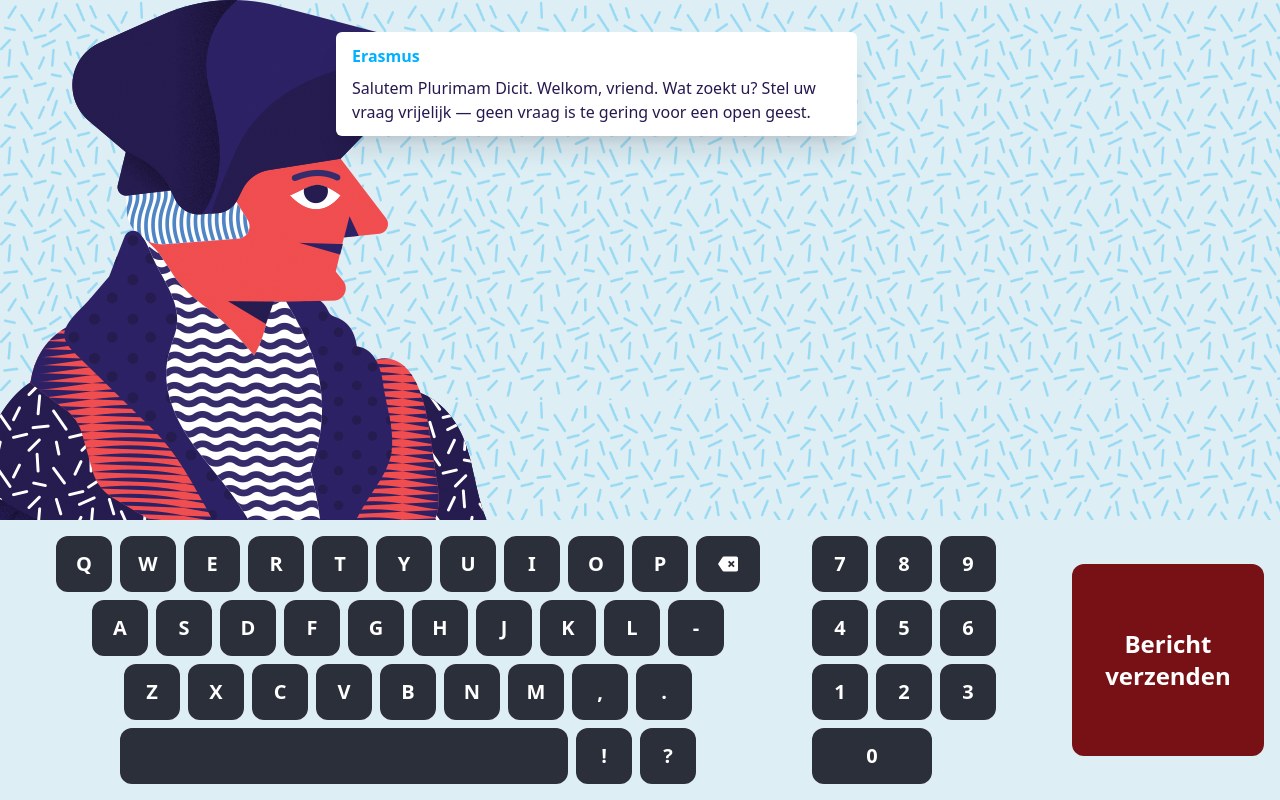
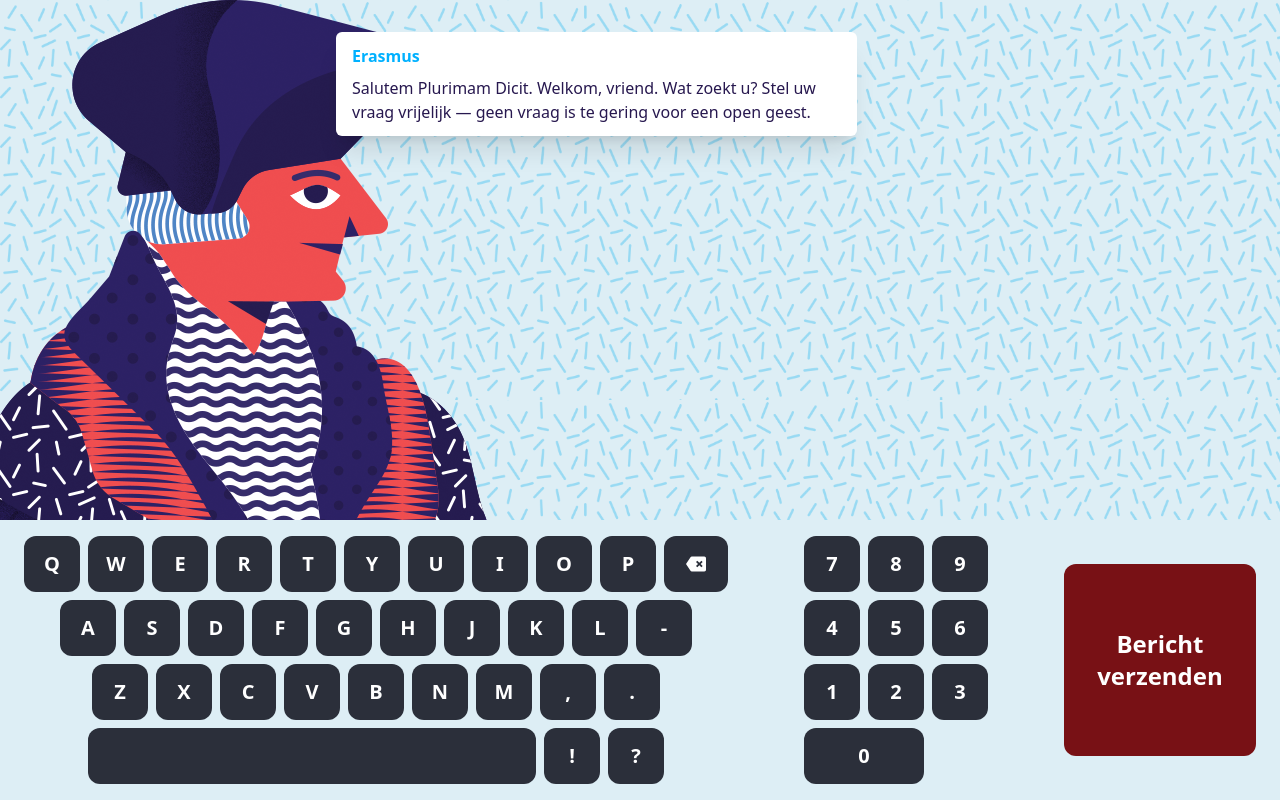
Before and after one commit to tempranova/erasmiana-digital, a Next.js app: page /en/bibliotheek in a window 1280 px wide. Built offline with nearby package versions, Linux system fonts and the light colour scheme.

Commit message:
keyboard position

```diff
--- a/src/components/ai/bibliotheek/keyboard.jsx
+++ b/src/components/ai/bibliotheek/keyboard.jsx
@@ -89,9 +89,10 @@
   };
 
   return (
-    <div className="flex gap-3 p-4 bg-[#DDEEF5] select-none w-full">
+    <div className="flex justify-center bg-[#DDEEF5] p-4">
+      <div className="flex gap-3 select-none w-fit">
         {/* Main keyboard */}
-      <div className="flex flex-col gap-2 flex-1">
+        <div className="flex flex-col gap-2">
           {/* Alpha rows */}
           {ROWS.map((row, ri) => (
             <div key={ri} className="flex gap-2 justify-center">
@@ -143,7 +144,7 @@
         </div>
 
         {/* Numpad */}
-      <div className="flex flex-col gap-2">
+        <div className="ml-16 flex flex-col gap-2">
           {NUMPAD.map((row, ri) => (
             <div key={ri} className="flex gap-2">
               {row.map((key) => {
@@ -175,5 +176,6 @@
           </div>
         </div>
       </div>
+    </div>
   );
 }
```
Lines whose indentation alone changed are shown as unchanged.
